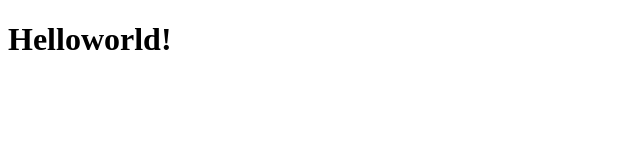
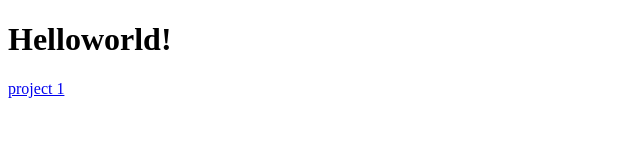
Before and after one commit to panyuxish/Hello-world, a plain HTML site: page index.html in a window 1280 px wide. Shown: the full height of the page, 0-640 px from the left. Drawn offline with Linux system fonts and the light colour scheme.

Commit message:
Update index.html

```diff
--- a/index.html
+++ b/index.html
@@ -8,6 +8,7 @@
 
   <body>
     <h1>Helloworld!</h1>
+    <a href="project 1.html">project 1</a>
   </body>
 
 </html>
```
